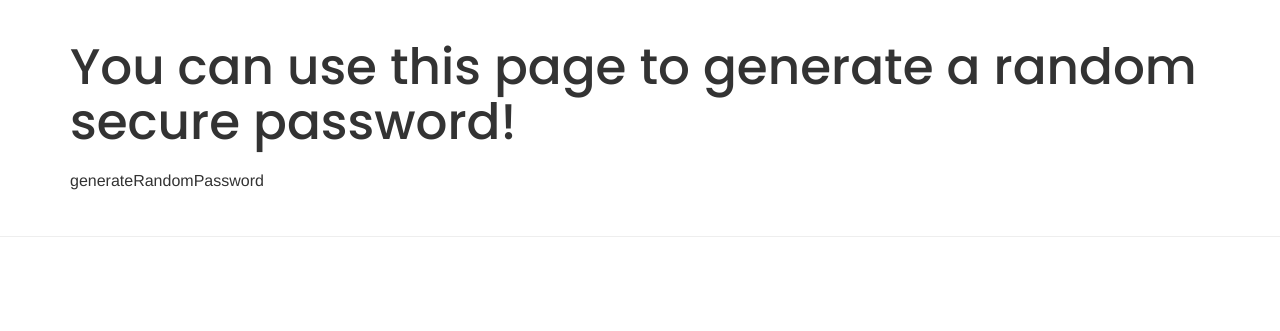
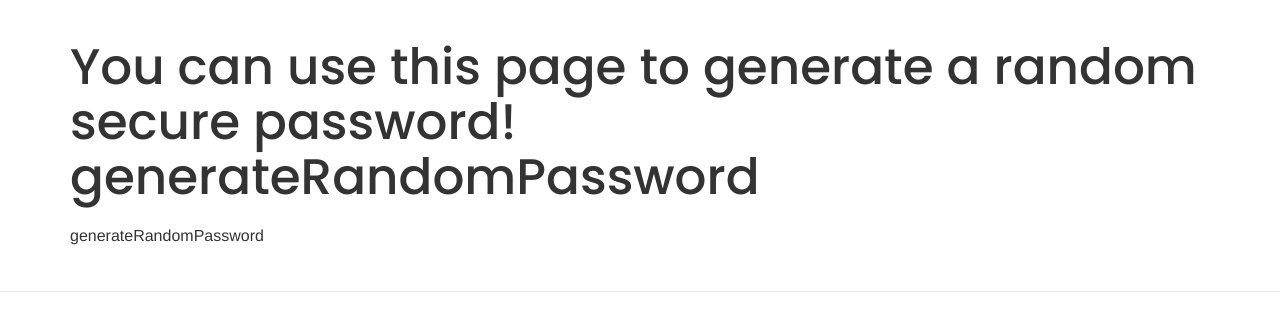
Before and after one commit to Markred123/FinalProject1, a PHP site: page /RandomPassword.php in a window 1280 px wide. Shown: the part 50-381 px from the top of the page. Run offline with PHP 8.4, Linux system fonts and the light colour scheme; some libraries are stand-ins or nearby versions.

Commit message:
some testsssxs

```diff
--- a/RandomPassword.php
+++ b/RandomPassword.php
@@ -63,7 +63,7 @@ function generateRandomPassword($length = 16) {
 				<div class="col-md-12 col-sm-12">
 					<div class="showcase-left">
 
-				<h1 class="a">You can use this page to generate a random secure password!</h1>
+				<h1 class="a">You can use this page to generate a random secure password! <?php echo generateRandomPassword ?> </h1>
 				<?php echo generateRandomPassword ?>
 
 
```
